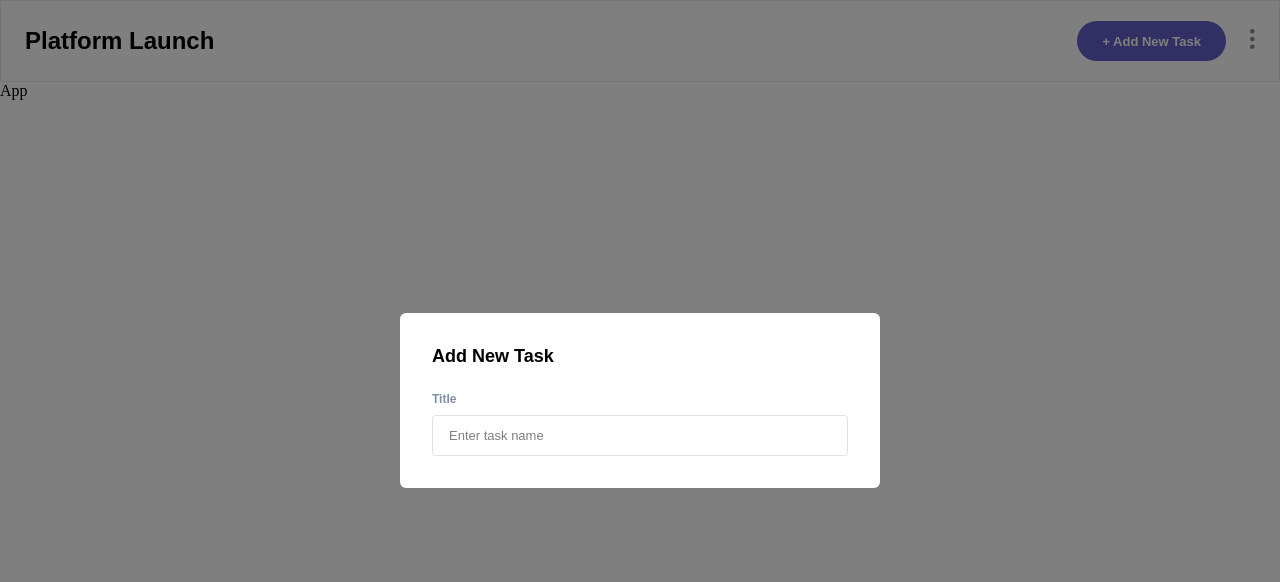
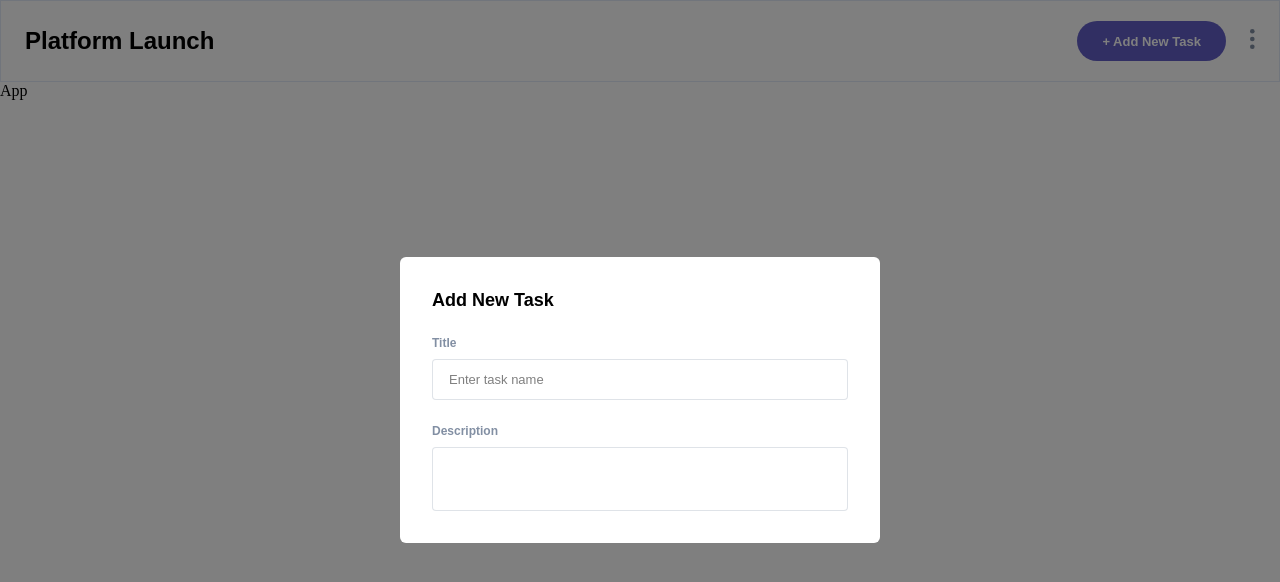
Before and after one commit to renras/kanban-task-management-web-app, a React (Create React App) app: page / in a window 1280 px wide. Shown: the top 582 px of the page. Built offline with nearby package versions, Linux system fonts and the light colour scheme.

Commit message:
add description in add new task

```diff
--- a/src/components/AddTask/AddTask.tsx
+++ b/src/components/AddTask/AddTask.tsx
@@ -1,6 +1,7 @@
 import Input from "../elements/Input/Input";
 import styles from "./AddTask.module.scss";
 import Label from "../elements/Label/Label";
+import TextArea from "../elements/TextArea/TextArea";
 
 const AddTask = () => {
   return (
@@ -14,6 +15,15 @@ const AddTask = () => {
         placeholder="Enter task name"
         id="title"
       />
+      <Label htmlFor="description" className={styles.label}>
+        Description
+      </Label>
+      <TextArea
+        id="description"
+        className={styles.textField}
+        placeholder="e.g. It’s always good to take a break. This 15 minute break will
+recharge the batteries a little."
+      ></TextArea>
     </div>
   );
 };
--- a/src/components/elements/TextArea/TextArea.module.scss
+++ b/src/components/elements/TextArea/TextArea.module.scss
@@ -7,6 +7,7 @@
   border-radius: 4px;
   background-color: $white;
   width: 100%;
+  resize: none;
 
   @extend %body-l;
 
--- a/src/components/elements/TextArea/TextArea.tsx
+++ b/src/components/elements/TextArea/TextArea.tsx
@@ -8,9 +8,9 @@ interface Props extends InputHTMLAttributes<HTMLTextAreaElement> {
 
 const TextArea = ({ className, children }: Props) => {
   return (
-    <TextArea className={`${styles.TextArea} ${className}`}>
+    <textarea className={`${styles.textArea} ${className}`}>
       {children}
-    </TextArea>
+    </textarea>
   );
 };
 
```
